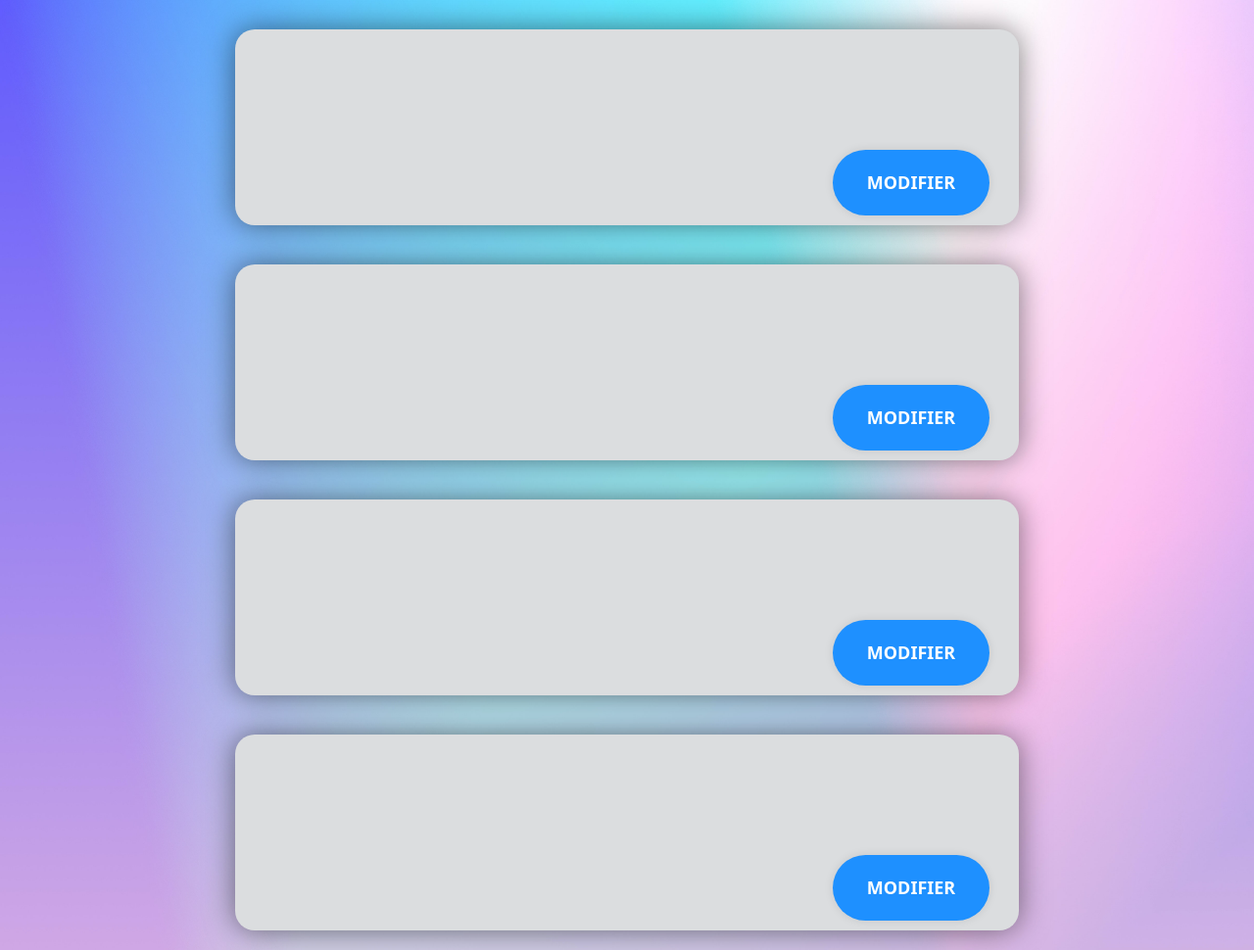
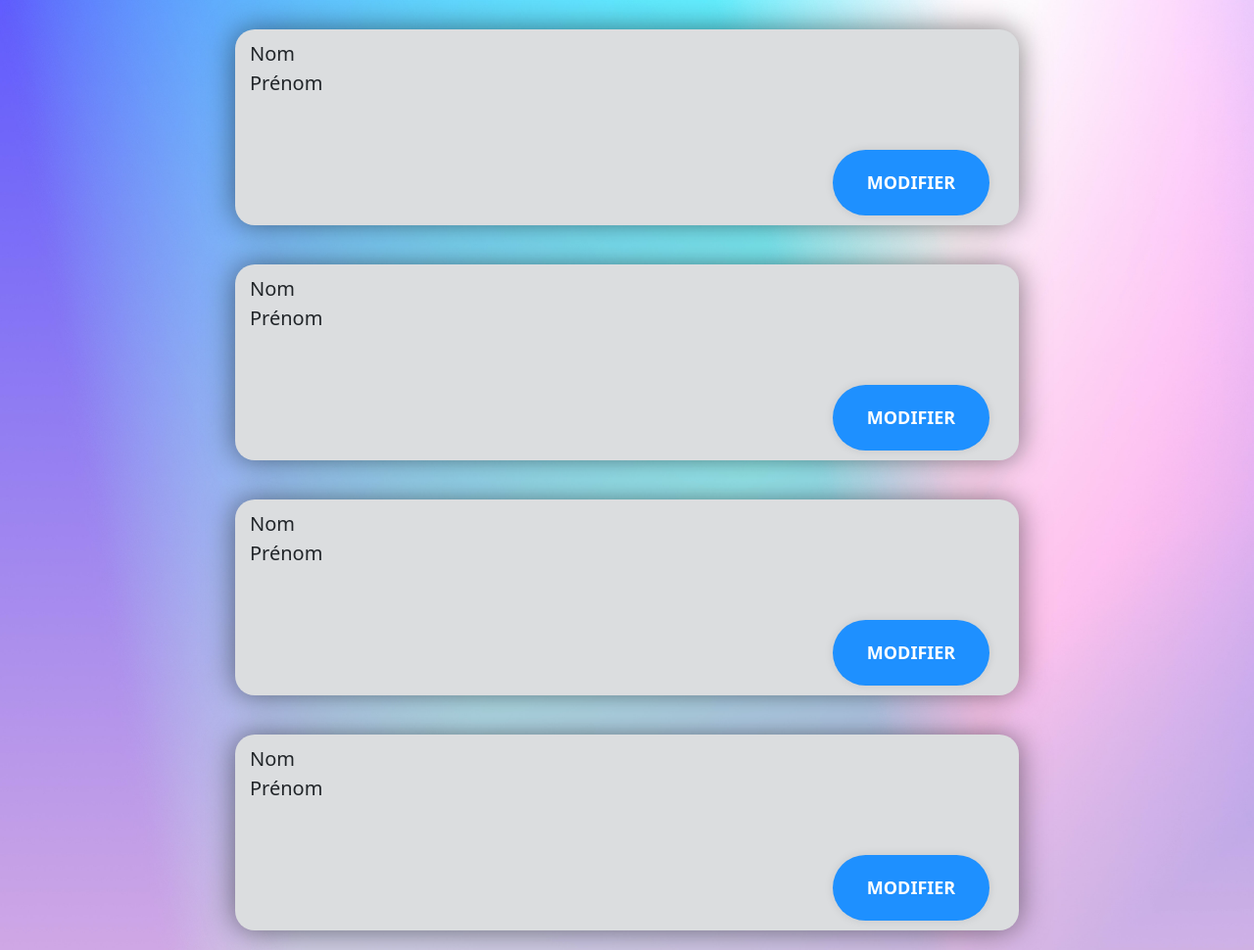
Before and after one commit to Ralsywy/RSE, a PHP site: page /index.php?route=list_suivis in a window 1280 px wide. Shown: the part 90-1060 px from the top of the page at 98% size. Run offline with PHP 8.4, Linux system fonts and the light colour scheme; the visitor is signed in with stand-in values (Sample User, id 1).

Commit message:
Modif des cases list

```diff
--- a/pages/list_suivis.php
+++ b/pages/list_suivis.php
@@ -1,14 +1,22 @@
 <div class="grille">
     <div class="grid-item">
+        <p class="nom">Nom</p>
+        <p class="prenom">Prénom</p>
         <a href="#" class="btn1">Modifier</a>
     </div>
     <div class="grid-item">
+    <p class="nom">Nom</p>
+    <p class="prenom">Prénom</p>
         <a href="#" class="btn1">Modifier</a>
     </div>
     <div class="grid-item">
+    <p class="nom">Nom</p>
+    <p class="prenom">Prénom</p>
         <a href="#" class="btn1">Modifier</a>
     </div>
     <div class="grid-item">
+    <p class="nom">Nom</p>
+    <p class="prenom">Prénom</p>
         <a href="#" class="btn1">Modifier</a>
     </div>
 </div>
@@ -37,6 +45,16 @@
     box-shadow: 0 0 30px rgba(0, 0, 0, .5);
     position: relative;
     border-radius: 20px;
+}
+.grille p.nom {
+    position: absolute;
+    left: 15px;
+    top: 10px;
+}
+.grille p.prenom {
+    position: absolute;
+    left: 15px;
+    top: 40px;
 }
 .grille a {
     position: absolute;
```
